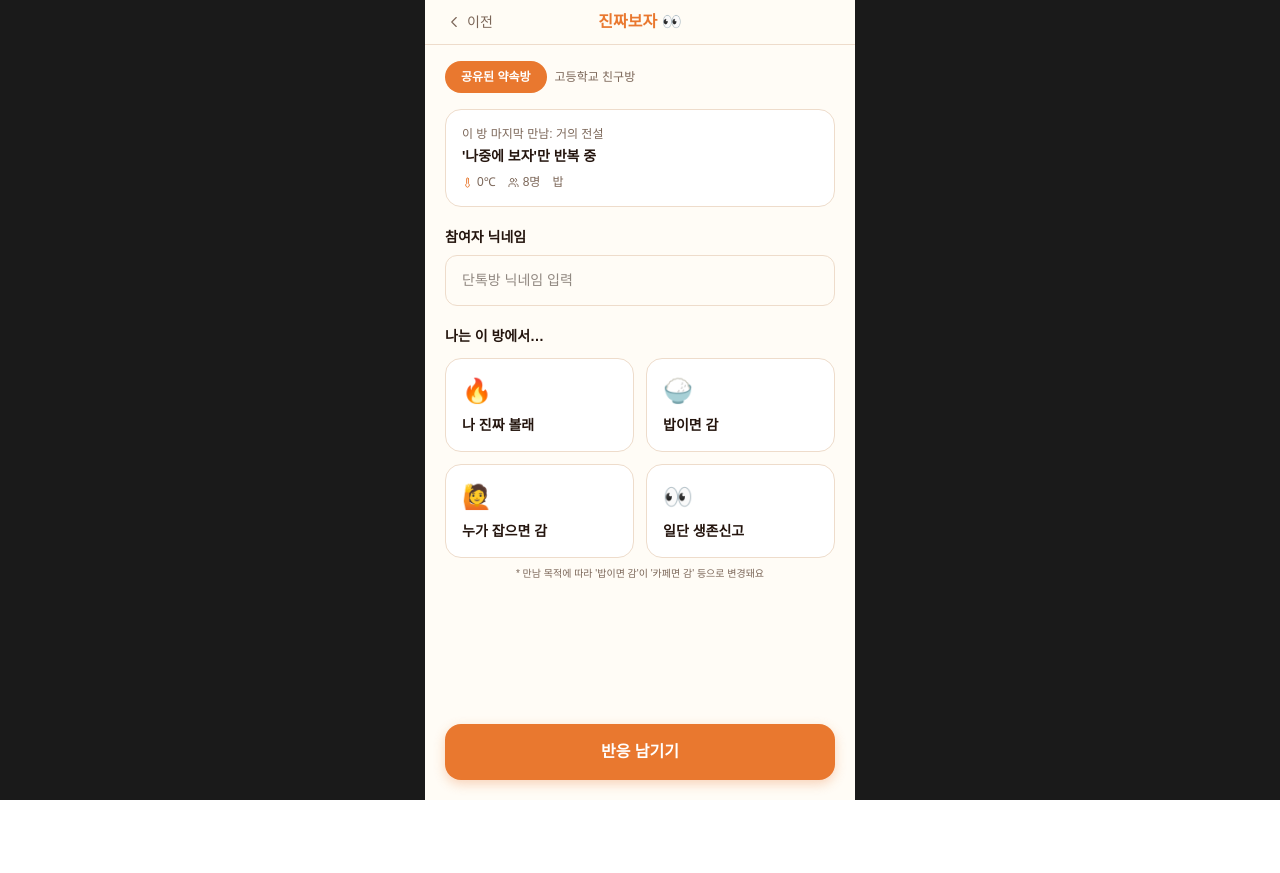
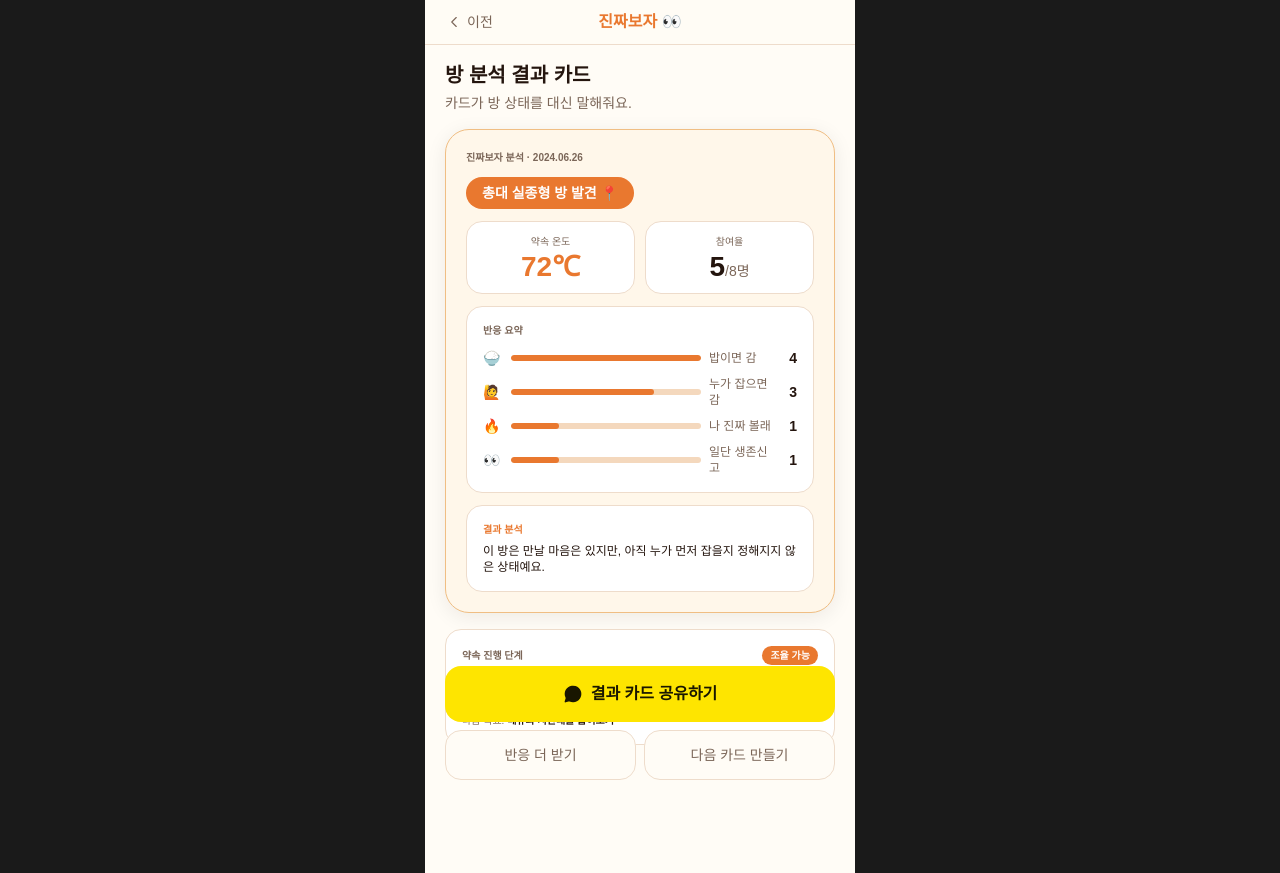
Before and after one commit to RealBoja/RealBoja-FE, a React (Vite) app: page / in a window 1280 px wide. Before the commit the page ends 800 px from the top, so only its background shows below. Built offline with nearby package versions, Linux system fonts and the light colour scheme.

Commit message:
feat: Frame 6 화면 구현

```diff
--- a/src/App.tsx
+++ b/src/App.tsx
@@ -1,5 +1,5 @@
-import JoinRoomPage from "@/pages/JoinRoomPage";
+import AnalysisPage from "@/pages/AnalysisPage";
 
 export default function App() {
-  return <JoinRoomPage />;
+  return <AnalysisPage />;
 }
--- /dev/null
+++ b/src/pages/AnalysisPage.tsx
@@ -0,0 +1,181 @@
+import MobileLayout from "../components/layout/MobileLayout";
+import TopBar from "../components/common/TopBar";
+import ShareButton from "../components/common/ShareButton";
+
+// 반응 데이터
+const reactions = [
+  { emoji: "🍚", label: "밥이면 감", count: 4, ratio: 4 / 4 },
+  { emoji: "🙋", label: "누가 잡으면 감", count: 3, ratio: 3 / 4 },
+  { emoji: "🔥", label: "나 진짜 볼래", count: 1, ratio: 1 / 4 },
+  { emoji: "👀", label: "일단 생존신고", count: 1, ratio: 1 / 4 },
+];
+
+// 약속 진행 단계
+const stages = [
+  { label: "냉동방", active: false },
+  { label: "해동중", active: false },
+  { label: "온기 도는 중", active: false },
+  { label: "조율 가능", active: true },
+  { label: "진짜 볼 각", active: false },
+];
+
+interface ResultPageProps {
+  onBack?: () => void;
+  onShare?: () => void;
+  onMoreReaction?: () => void;
+  onNextCard?: () => void;
+}
+
+export default function ResultPage({
+  onBack,
+  onShare,
+  onMoreReaction,
+  onNextCard,
+}: ResultPageProps) {
+  return (
+    <MobileLayout
+      topBar={<TopBar showBack onBack={onBack} />}
+      bottomCTA={
+        <div className="flex flex-col gap-2">
+          <ShareButton onClick={onShare}>결과 카드 공유하기</ShareButton>
+          <div className="flex gap-2">
+            <button
+              onClick={onMoreReaction}
+              className="flex-1 py-3.5 rounded-2xl bg-bg border-[0.8px] border-border text-sm font-medium text-muted hover:bg-section transition"
+            >
+              반응 더 받기
+            </button>
+            <button
+              onClick={onNextCard}
+              className="flex-1 py-3.5 rounded-2xl bg-bg border-[0.8px] border-border text-sm font-medium text-muted hover:bg-section transition"
+            >
+              다음 카드 만들기
+            </button>
+          </div>
+        </div>
+      }
+    >
+      {/* 페이지 제목 */}
+      <div className="pb-4">
+        <p className="text-xl font-bold text-text">방 분석 결과 카드</p>
+        <p className="pt-1 text-sm text-muted">
+          카드가 방 상태를 대신 말해줘요.
+        </p>
+      </div>
+
+      {/* 결과 카드 */}
+      <div
+        className="flex flex-col gap-3 p-5 rounded-3xl bg-cardWeak border-[0.8px] border-border-point"
+        style={{ boxShadow: "0px 4px 20px 0 rgba(36,21,14,0.08)" }}
+      >
+        {/* 날짜 */}
+        <p className="text-[10px] font-bold uppercase text-muted">
+          진짜보자 분석 · 2024.06.26
+        </p>
+
+        {/* 방 유형 뱃지 */}
+        <div className="inline-flex items-center px-4 py-1.5 rounded-full bg-orange w-fit">
+          <p className="text-sm font-bold text-white">총대 실종형 방 발견 📍</p>
+        </div>
+
+        {/* 약속 온도 + 참여율 */}
+        <div className="flex gap-2.5">
+          <div className="flex-1 flex flex-col p-3 rounded-2xl bg-card border-[0.8px] border-border">
+            <p className="text-[10px] text-center text-muted">약속 온도</p>
+            <p className="pt-1 text-[28px] font-black text-center text-orange leading-none">
+              72℃
+            </p>
+          </div>
+          <div className="flex-1 flex flex-col p-3 rounded-2xl bg-card border-[0.8px] border-border">
+            <p className="text-[10px] text-center text-muted">참여율</p>
+            <p className="pt-1 text-center leading-none">
+              <span className="text-[28px] font-black text-text">5</span>
+              <span className="text-sm text-muted">/8명</span>
+            </p>
+          </div>
+        </div>
+
+        {/* 반응 요약 */}
+        <div className="p-4 rounded-2xl bg-card border-[0.8px] border-border">
+          <p className="text-[10px] font-bold uppercase text-muted">
+            반응 요약
+          </p>
+          <div className="flex flex-col gap-2 pt-2.5">
+            {reactions.map((r) => (
+              <div key={r.label} className="flex items-center gap-2">
+                <span className="w-5 text-sm">{r.emoji}</span>
+                <div className="flex-1 h-1.5 rounded-full bg-gauge-bg overflow-hidden">
+                  <div
+                    className="h-full rounded-full bg-orange"
+                    style={{ width: `${r.ratio * 100}%` }}
+                  />
+                </div>
+                <span className="w-16 text-xs text-muted">{r.label}</span>
+                <span className="w-4 text-sm font-bold text-right text-text">
+                  {r.count}
+                </span>
+              </div>
+            ))}
+          </div>
+        </div>
+
+        {/* 결과 분석 */}
+        <div className="p-4 rounded-2xl bg-card border-[0.8px] border-border">
+          <p className="text-[10px] font-bold uppercase text-orange">
+            결과 분석
+          </p>
+          <p className="pt-1.5 text-xs text-text">
+            이 방은 만날 마음은 있지만, 아직 누가 먼저 잡을지 정해지지 않은
+            상태예요.
+          </p>
+        </div>
+      </div>
+
+      {/* 약속 진행 단계 */}
+      <div className="mt-4 p-4 rounded-2xl bg-card border-[0.8px] border-border">
+        {/* 헤더 */}
+        <div className="flex items-center justify-between">
+          <p className="text-[10px] font-bold uppercase text-muted">
+            약속 진행 단계
+          </p>
+          <span className="px-2 py-0.5 rounded-full bg-orange text-[10px] font-bold text-white">
+            조율 가능
+          </span>
+        </div>
+
+        {/* 단계 바 */}
+        <div className="flex gap-1 pt-3">
+          {stages.map((s) => (
+            <div
+              key={s.label}
+              className="flex-1 h-2 rounded-full"
+              style={{
+                backgroundColor: s.active ? "#e9782f" : "#fff1e3",
+                border: s.active ? "0.8px solid #d85f1f" : undefined,
+              }}
+            />
+          ))}
+        </div>
+
+        {/* 단계 라벨 */}
+        <div className="flex pt-2">
+          {stages.map((s) => (
+            <p
+              key={s.label}
+              className="flex-1 text-[8px] font-bold text-center"
+              style={{ color: s.active ? "#e9782f" : "#7b6658" }}
+            >
+              {s.label}
+            </p>
+          ))}
+        </div>
+
+        {/* 다음 목표 */}
+        <p className="pt-2 text-[10px]">
+          <span className="text-muted">다음 목표: </span>
+          <span className="font-bold text-text">메뉴와 시간대를 좁혀보기</span>
+        </p>
+      </div>
+    </MobileLayout>
+  );
+}
```
